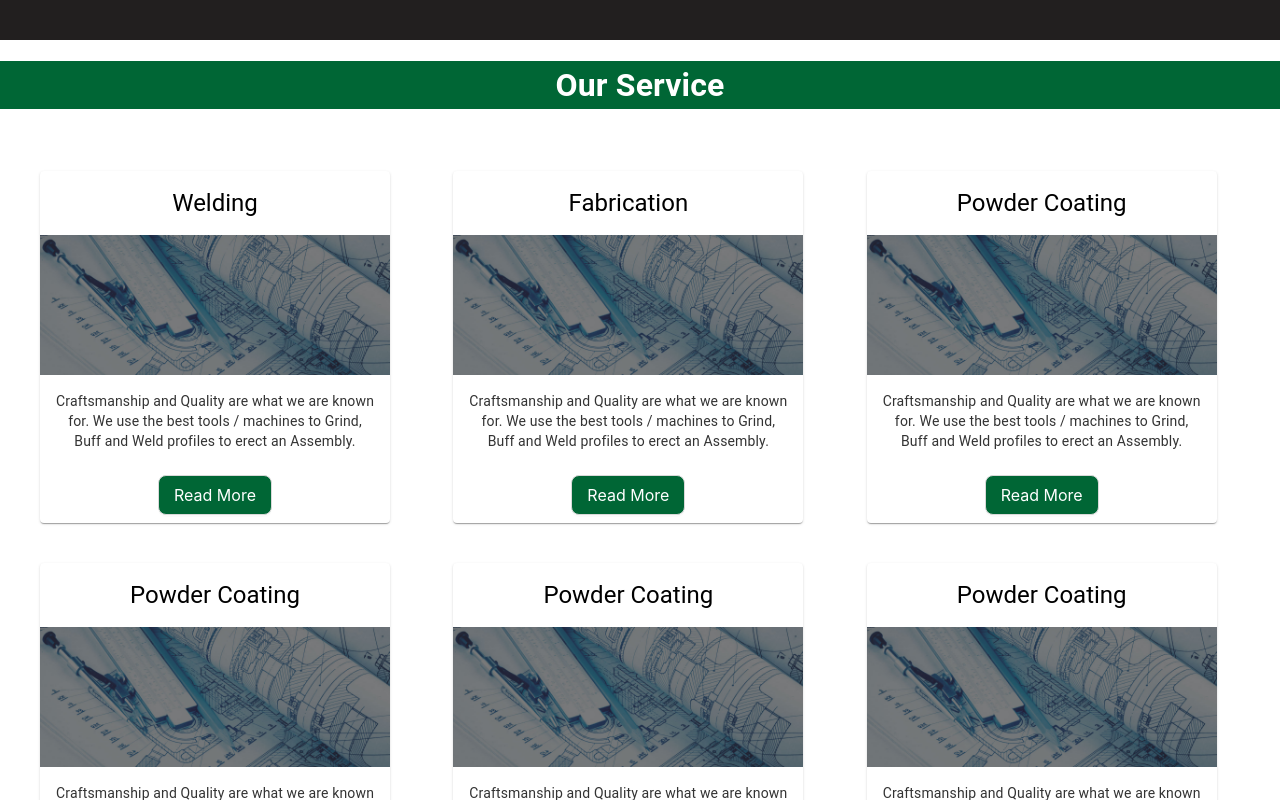
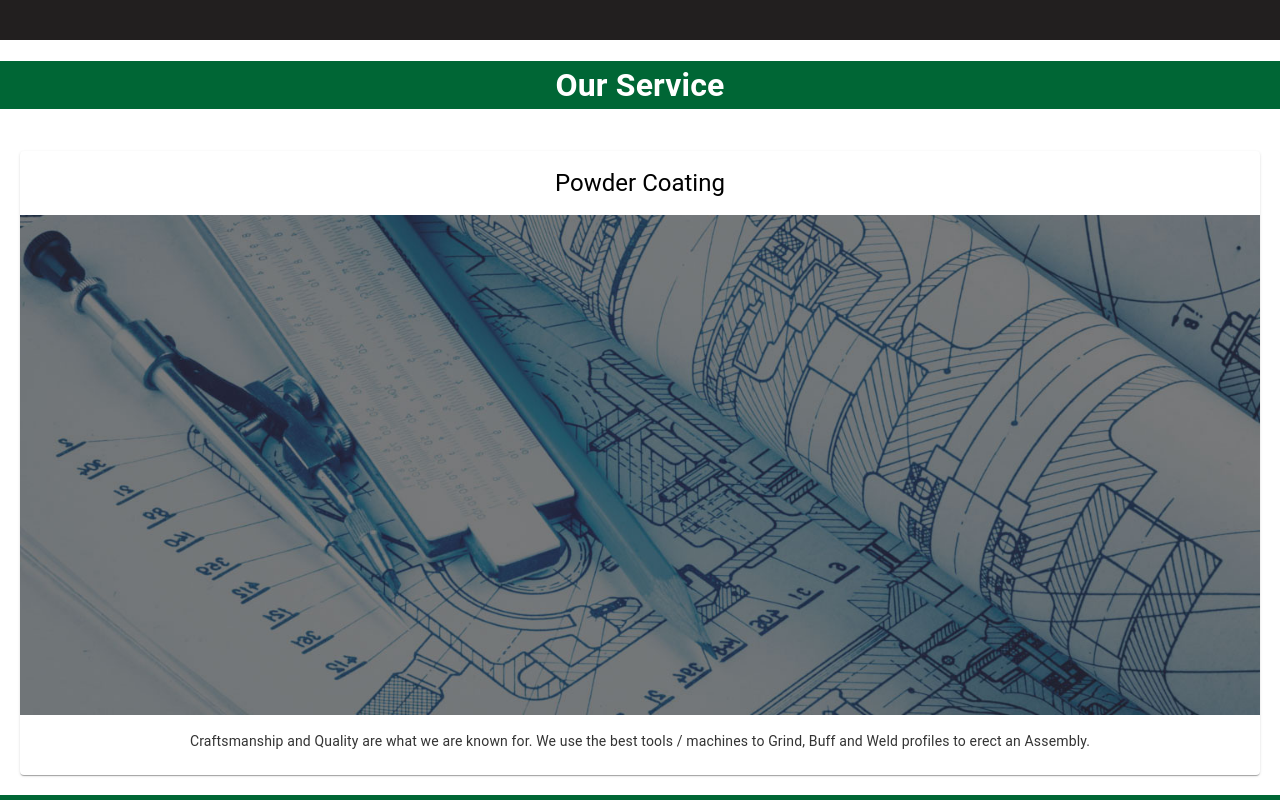
Before and after one commit to RstTiwari/moderWebsite, a React (Create React App) app: page / in a window 1280 px wide. Shown: the part 760-1560 px from the top of the page. Built offline with nearby package versions, Linux system fonts and the light colour scheme.

Commit message:
Added Transition Effect

```diff
--- a/src/Component/Card.js
+++ b/src/Component/Card.js
@@ -1,32 +1,46 @@
-import * as React from 'react';
-import Card from '@mui/material/Card';
-import CardActions from '@mui/material/CardActions';
-import CardContent from '@mui/material/CardContent';
-import CardMedia from '@mui/material/CardMedia';
-import { Button } from 'antd';
-import Typography from '@mui/material/Typography';
-import { CardHeader, IconButton } from '@mui/material';
-import {useNavigate}  from "react-router-dom"
+import * as React from "react";
+import Card from "@mui/material/Card";
+import CardActions from "@mui/material/CardActions";
+import CardContent from "@mui/material/CardContent";
+import CardMedia from "@mui/material/CardMedia";
+import { Button } from "antd";
+import Typography from "@mui/material/Typography";
+import { CardHeader, IconButton } from "@mui/material";
+import { useNavigate } from "react-router-dom";
 
-export default function MediaCard({image, title,details,actionName,actionLink}) {
+export default function MediaCard({
+    image,
+    title,
+    details,
+    actionName,
+    actionLink,
+}) {
     const navigate = useNavigate();
     const handleButtonClick = () => {
         navigate(actionLink);
     };
     return (
-      <Card sx={{ maxWidth: 350 }}>
+        <Card sx={{ maxWidth: "100%" }}>
             <CardHeader sx={{ color: "#000" }} title={title} />
-          <CardMedia sx={{ height: 140 }} image={image} title="green iguana" />
+            <CardMedia
+                sx={{ height: 500 }}
+                image={image}
+                title="green iguana"
+            />
             <CardContent>
                 <Typography variant="body2" color="#333">
                     {details}
                 </Typography>
             </CardContent>
-              <IconButton>
-                  <Button size ={"large"}  style={{backgroundColor:"#006635" ,color:"#fff"}} onClick={handleButtonClick}>
+            {/* <IconButton>
+                <Button
+                    size={"large"}
+                    style={{ backgroundColor: "#006635", color: "#fff" }}
+                    onClick={handleButtonClick}
+                >
                     {actionName}
                 </Button>
-              </IconButton>
+            </IconButton> */}
         </Card>
     );
 }
--- a/src/Component/Service.js
+++ b/src/Component/Service.js
@@ -1,27 +1,76 @@
 import React from "react";
 import Card from "./Card";
-import data from "../data/data"
+import data from "../data/data";
+import { Carousel } from "antd";
+const { serviceData } = data;
 
 const Service = () => {
     return (
         <>
-            <h1 className="headerTerxt" style={{backgroundColor:"#006635"}}>Our Service</h1>
-            <div className="service_component">
-                {data.serviceData.map((item) => {
-                    return (
-                        <div className="singleCard">
-                            <Card
-                                title={item.title}
-                                image={item.image}
-                                details={item.details}
-                                actionName={item.actionName}
-                                actionLink={item.actionLink}
-                            />
-                        </div>
-                    );
-                })}
-            </div>
-
+            <h1 className="headerTerxt" style={{ backgroundColor: "#006635" }}>
+                Our Service
+            </h1>
+            <Carousel
+                autoplay={true}
+                autoplaySpeed={1500}
+                effect={"scrollx"}
+                dotPosition={"bottom"}
+            >
+                <div className="singleCard">
+                    <Card
+                        title={serviceData[0].title}
+                        image={serviceData[0].image}
+                        details={serviceData[0].details}
+                        actionName={serviceData[0].actionName}
+                        actionLink={serviceData[0].actionLink}
+                    />
+                </div>
+                <div className="singleCard">
+                    <Card
+                        title={serviceData[0].title}
+                        image={serviceData[0].image}
+                        details={serviceData[0].details}
+                        actionName={serviceData[0].actionName}
+                        actionLink={serviceData[0].actionLink}
+                    />
+                </div>
+                <div className="singleCard">
+                    <Card
+                        title={serviceData[1].title}
+                        image={serviceData[1].image}
+                        details={serviceData[1].details}
+                        actionName={serviceData[1].actionName}
+                        actionLink={serviceData[1].actionLink}
+                    />
+                </div>
+                <div className="singleCard">
+                    <Card
+                        title={serviceData[2].title}
+                        image={serviceData[2].image}
+                        details={serviceData[2].details}
+                        actionName={serviceData[2].actionName}
+                        actionLink={serviceData[2].actionLink}
+                    />
+                </div>
+                <div className="singleCard">
+                    <Card
+                        title={serviceData[3].title}
+                        image={serviceData[3].image}
+                        details={serviceData[3].details}
+                        actionName={serviceData[3].actionName}
+                        actionLink={serviceData[3].actionLink}
+                    />
+                </div>
+                <div className="singleCard">
+                    <Card
+                        title={serviceData[4].title}
+                        image={serviceData[4].image}
+                        details={serviceData[4].details}
+                        actionName={serviceData[4].actionName}
+                        actionLink={serviceData[4].actionLink}
+                    />
+                </div>
+            </Carousel>
         </>
     );
 };
```
Lines whose indentation alone changed are shown as unchanged.
